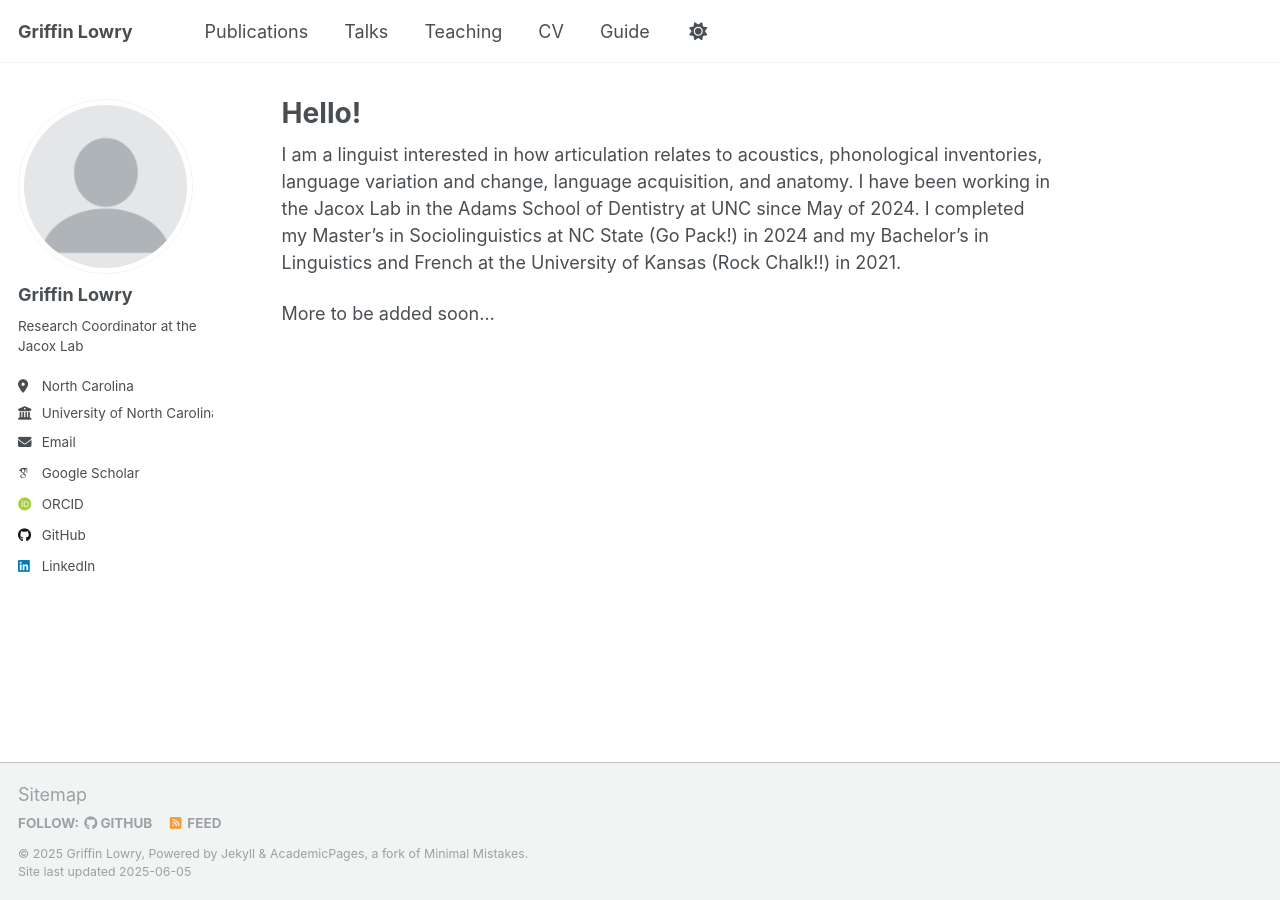
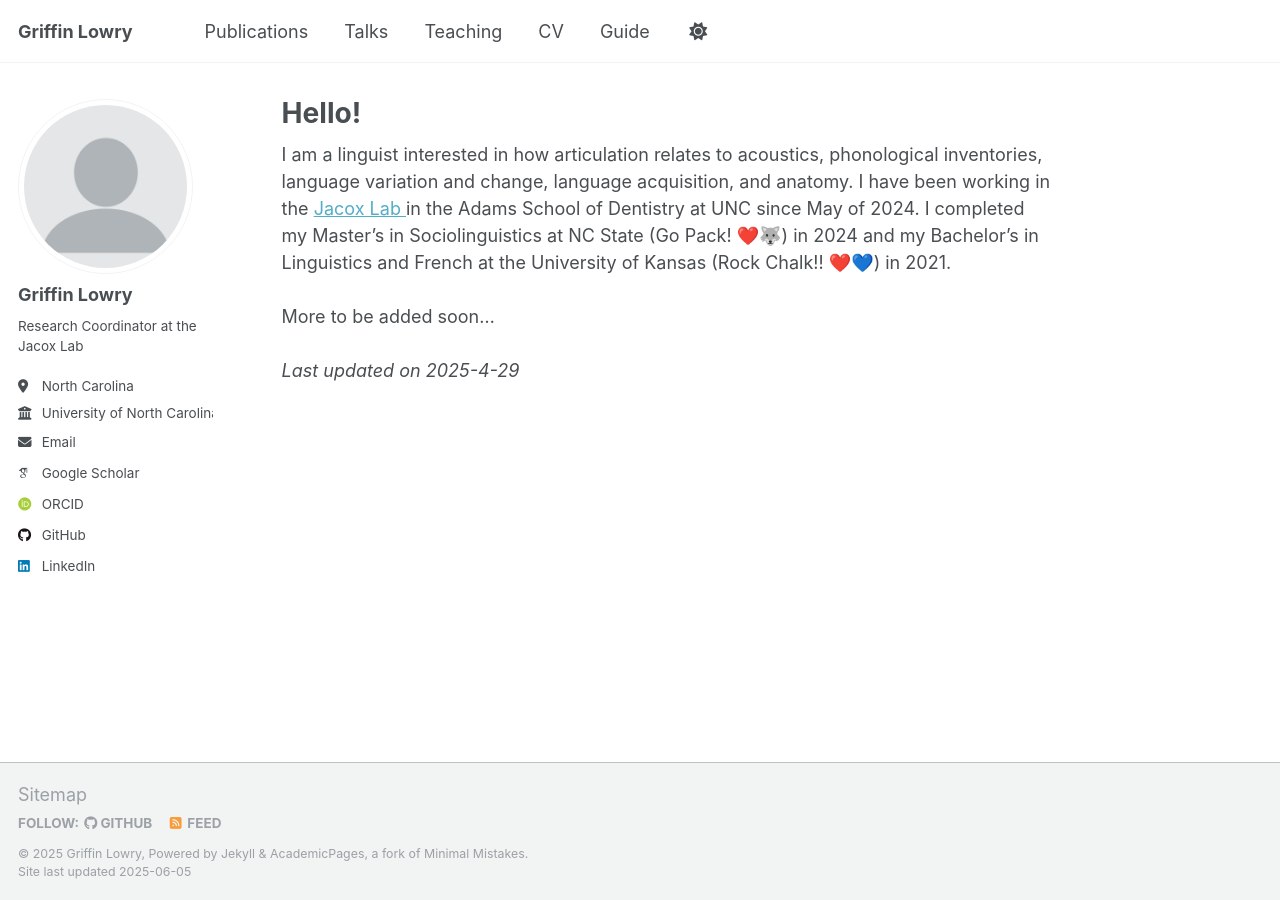
Before and after one commit to griffinlowry/griffinlowry.github.io, a Jekyll site: the page built from _pages/about.md, in a window 1280 px wide. Built offline with Jekyll 4.4.1, drawn with Linux system fonts in a browser that asks for light colours; some web fonts are replaced.

Commit message:
Update about.md

```diff
--- a/_pages/about.md
+++ b/_pages/about.md
@@ -7,6 +7,11 @@ redirect_from:
   - /about.html
 ---
 
-I am a linguist interested in how articulation relates to acoustics, phonological inventories, language variation and change, language acquisition, and anatomy. I have been working in the Jacox Lab in the Adams School of Dentistry at UNC since May of 2024. I completed my Master's in Sociolinguistics at NC State (Go Pack!) in 2024 and my Bachelor's in Linguistics and French at the University of Kansas (Rock Chalk!!) in 2021.
-
+I am a linguist interested in how articulation relates to acoustics, phonological inventories, language variation and change, language acquisition, and anatomy. I have been working in the
+<a href="https://www.jacoxlab.com" title="Jacox Lab | UNC Dental Research"> Jacox Lab </a> in the Adams School of Dentistry at UNC since May of 2024. I completed my Master's in Sociolinguistics at NC State (Go Pack! ❤️🐺) in 2024 and my Bachelor's in Linguistics and French at the University of Kansas (Rock Chalk!! ❤️💙) in 2021.
+<br>
+<br>
 More to be added soon...
+<br>
+<br>
+<i>Last updated on 2025-4-29</i>
```
